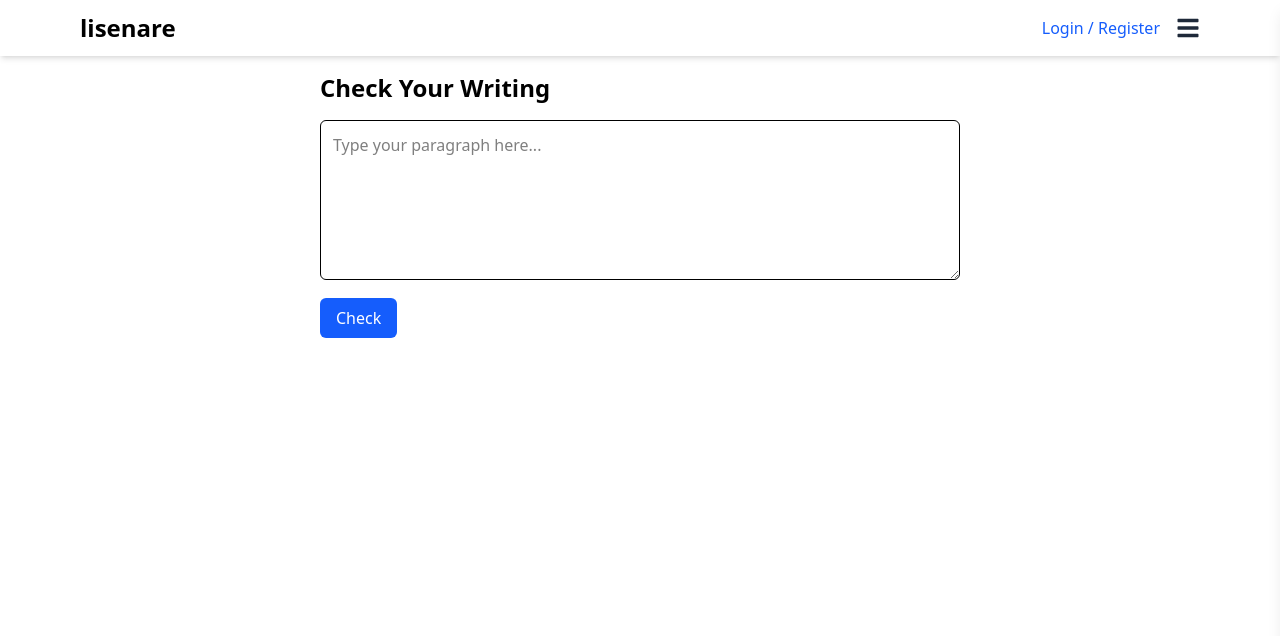
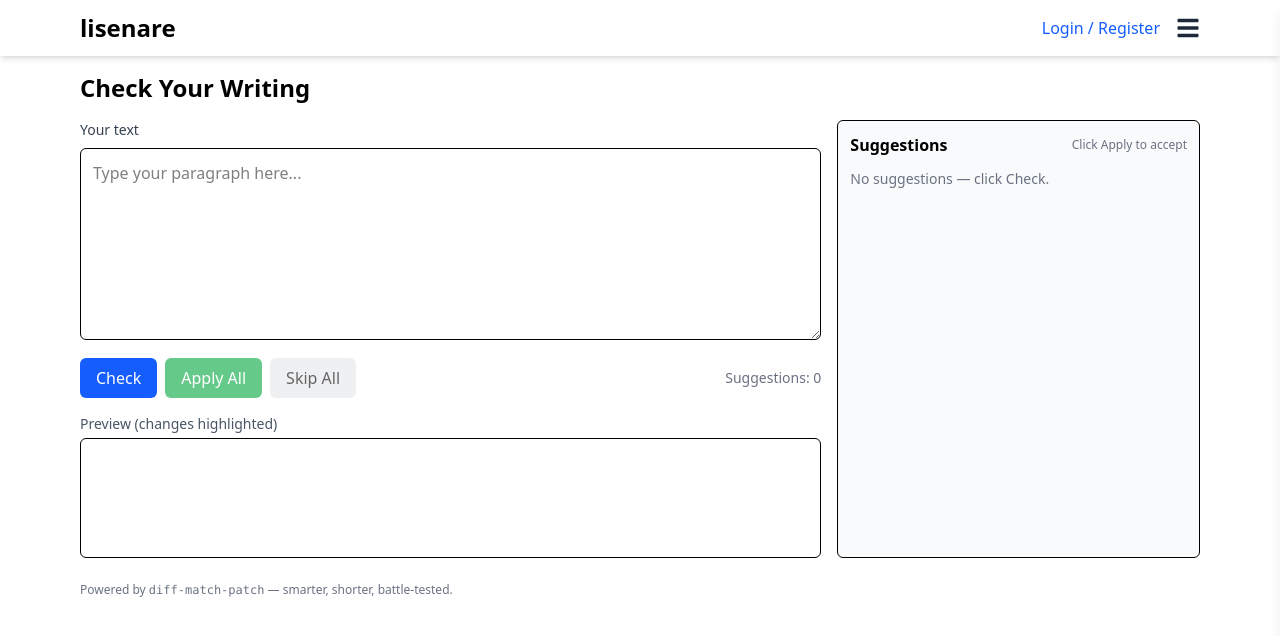
Before and after one commit to phucnguyenhoank/lisenare-react, a React (Vite) app: page /writing-check in a window 1280 px wide. Shown: the top 636 px of the page. Built offline with nearby package versions, Linux system fonts and the light colour scheme.

Commit message:
better UI version using DiffMatchPatch

```diff
--- a/package.json
+++ b/package.json
@@ -10,10 +10,13 @@
     "preview": "vite preview"
   },
   "dependencies": {
+    "@bangle.dev/react": "^0.32.1",
     "@tailwindcss/vite": "^4.1.14",
     "diff": "^8.0.2",
+    "diff-match-patch": "^1.0.5",
     "lucide-react": "^0.548.0",
     "react": "^19.1.1",
+    "react-diff-view": "^3.3.2",
     "react-dom": "^19.1.1",
     "react-icons": "^5.5.0",
     "react-intersection-observer": "^10.0.0",
--- a/src/pages/WritingCheckPage.jsx
+++ b/src/pages/WritingCheckPage.jsx
@@ -1,32 +1,228 @@
-import { useState } from "react";
+import React, { useState, useMemo, useCallback } from "react";
 import { checkWriting } from "../api/writing";
+import DiffMatchPatch from 'diff-match-patch';
+
+const dmp = new DiffMatchPatch();
 
 export default function WritingCheckPage() {
   const [text, setText] = useState("");
+  const [editedText, setEditedText] = useState("");
+  const [suggestions, setSuggestions] = useState([]);
+  const [loading, setLoading] = useState(false);
+
+  // Compute word-level patches
+  const computeSuggestions = useCallback((original, edited) => {
+    // Use WORD mode for human-friendly suggestions
+    dmp.Diff_EditCost = 4; // default
+    const diffs = dmp.diff_main(original, edited);
+    dmp.diff_cleanupSemantic(diffs); // merge nearby changes
+
+    const patches = dmp.patch_make(original, diffs);
+    return patches.map((patch, idx) => {
+      const start = patch.start1;
+      const end = start + patch.length1;
+      const originalText = patch.diffs
+        .filter(d => d[0] === -1)
+        .map(d => d[1])
+        .join('');
+      const replacementText = patch.diffs
+        .filter(d => d[0] === 1)
+        .map(d => d[1])
+        .join('');
+
+      return {
+        id: `patch-${idx}-${start}`,
+        originalText: originalText || '(remove)',
+        replacementText: replacementText || '(insert)',
+        start,
+        end,
+        patch, // keep full patch for apply
+      };
+    });
+  }, []);
 
   const handleCheck = async () => {
-        const editedTextResult = await checkWriting("Fix the grammar", text);
-        alert("You pressed Check! Result=" + editedTextResult.edited_text);
+    setLoading(true);
+    try {
+      const resp = await checkWriting("Fix the grammar", text);
+      const edited = resp?.edited_text ?? "";
+      setEditedText(edited);
+      const newSuggestions = computeSuggestions(text, edited);
+      setSuggestions(newSuggestions);
+    } catch (err) {
+      console.error(err);
+      alert("Error calling writing check API");
+    } finally {
+      setLoading(false);
     }
+  };
+
+  const applySuggestion = useCallback((id) => {
+    const sug = suggestions.find(s => s.id === id);
+    if (!sug) return;
+
+    const [newText] = dmp.patch_apply([sug.patch], text);
+    setText(newText);
+
+    // Recompute remaining suggestions
+    const remaining = suggestions.filter(s => s.id !== id);
+    const updatedPatches = remaining.map(s => s.patch);
+    const stillValidPatches = updatedPatches.filter(patch => {
+      const [_, success] = dmp.patch_apply([patch], newText);
+      return success;
+    });
+
+    const newSuggestions = stillValidPatches.map((patch, idx) => {
+      const start = patch.start1;
+      const end = start + patch.length1;
+      const originalText = patch.diffs.filter(d => d[0] === -1).map(d => d[1]).join('');
+      const replacementText = patch.diffs.filter(d => d[0] === 1).map(d => d[1]).join('');
+      return { id: `re-${idx}`, originalText, replacementText, start, end, patch };
+    });
+
+    setSuggestions(newSuggestions);
+  }, [suggestions, text]);
+
+  const skipSuggestion = useCallback((id) => {
+    setSuggestions(prev => prev.filter(s => s.id !== id));
+  }, []);
+
+  const applyAll = () => {
+    if (!editedText) return;
+    setText(editedText);
+    setSuggestions([]);
+  };
+
+  const skipAll = () => setSuggestions([]);
+
+  // Inline preview: highlight current suggestions
+  const inlinePreview = useMemo(() => {
+    if (!suggestions.length) return [{ text, type: "plain" }];
+
+    const sorted = [...suggestions].sort((a, b) => a.start - b.start);
+    const fragments = [];
+    let pos = 0;
+
+    for (const sug of sorted) {
+      if (pos < sug.start) {
+        fragments.push({ text: text.slice(pos, sug.start), type: "plain" });
+      }
+      fragments.push({ text: text.slice(sug.start, sug.end), type: "suggestion", id: sug.id });
+      pos = sug.end;
+    }
+    if (pos < text.length) {
+      fragments.push({ text: text.slice(pos), type: "plain" });
+    }
+    return fragments;
+  }, [text, suggestions]);
 
   return (
-        <div className="p-4 max-w-2xl mx-auto">
+    <div className="p-4 max-w-6xl mx-auto">
       <h1 className="text-2xl font-bold mb-4">Check Your Writing</h1>
-
+      <div className="grid grid-cols-1 lg:grid-cols-3 gap-4">
+        <div className="lg:col-span-2">
+          <label className="block text-sm font-medium text-gray-700 mb-2">Your text</label>
           <textarea
             value={text}
             onChange={(e) => setText(e.target.value)}
-                className="w-full p-3 border rounded-md h-40"
+            className="w-full p-3 border rounded-md h-48 resize-y"
             placeholder="Type your paragraph here..."
           />
-
+          <div className="flex items-center gap-2 mt-3">
             <button
               onClick={handleCheck}
-                className="mt-3 px-4 py-2 bg-blue-600 text-white rounded-md"
+              disabled={loading}
+              className="px-4 py-2 bg-blue-600 text-white rounded-md disabled:opacity-60"
             >
-                Check
+              {loading ? "Checking..." : "Check"}
             </button>
+            <button
+              onClick={applyAll}
+              disabled={!editedText || text === editedText}
+              className="px-4 py-2 bg-green-600 text-white rounded-md disabled:opacity-60"
+            >
+              Apply All
+            </button>
+            <button
+              onClick={skipAll}
+              disabled={!suggestions.length}
+              className="px-4 py-2 bg-gray-200 rounded-md disabled:opacity-60"
+            >
+              Skip All
+            </button>
+            <div className="ml-auto text-sm text-gray-500">
+              Suggestions: {suggestions.length}
+            </div>
+          </div>
 
+          {/* Preview */}
+          <div className="mt-4">
+            <div className="text-sm text-gray-600 mb-1">Preview (changes highlighted)</div>
+            <div className="p-3 border rounded-md bg-white min-h-[120px] whitespace-pre-wrap">
+              {inlinePreview.map((frag, i) => (
+                <span
+                  key={i}
+                  className={frag.type === "suggestion"
+                    ? "bg-yellow-100 border border-yellow-300 px-0.5 rounded-sm"
+                    : ""
+                  }
+                  title={frag.type === "suggestion" ? "Suggested change" : ""}
+                >
+                  {frag.text}
+                </span>
+              ))}
+            </div>
+          </div>
+        </div>
+
+        {/* Suggestions Panel */}
+        <aside className="bg-gray-50 border rounded-md p-3">
+          <div className="flex items-center justify-between mb-3">
+            <h2 className="font-semibold">Suggestions</h2>
+            <div className="text-xs text-gray-500">Click Apply to accept</div>
+          </div>
+          {suggestions.length === 0 ? (
+            <div className="text-sm text-gray-500">No suggestions — click Check.</div>
+          ) : (
+            <div className="space-y-3 max-h-[60vh] overflow-auto pr-2">
+              {suggestions.map((sug) => (
+                <div key={sug.id} className="p-3 bg-white border rounded-md text-sm">
+                  <div className="flex gap-3">
+                    <div className="flex-1">
+                      <div className="text-xs text-gray-500">Original</div>
+                      <div className="p-2 bg-red-50 border rounded mt-1 font-medium">
+                        {sug.originalText || <em>(remove)</em>}
+                      </div>
+                      <div className="text-xs text-gray-500 mt-2">Suggestion</div>
+                      <div className="p-2 bg-green-50 border rounded mt-1 font-medium">
+                        {sug.replacementText || <em>(insert)</em>}
+                      </div>
+                    </div>
+                    <div className="flex flex-col gap-1.5">
+                      <button
+                        onClick={() => applySuggestion(sug.id)}
+                        className="px-3 py-1 bg-green-600 text-white text-xs rounded"
+                      >
+                        Apply
+                      </button>
+                      <button
+                        onClick={() => skipSuggestion(sug.id)}
+                        className="px-3 py-1 bg-gray-200 text-xs rounded"
+                      >
+                        Skip
+                      </button>
+                    </div>
+                  </div>
+                </div>
+              ))}
+            </div>
+          )}
+        </aside>
+      </div>
+
+      <div className="mt-6 text-xs text-gray-500">
+        Powered by <code>diff-match-patch</code> — smarter, shorter, battle-tested.
+      </div>
     </div>
   );
 }
```
Also changed, not shown: 1 other file (tests, documents, lock files or other folders). Lines whose indentation alone changed are shown as unchanged.
